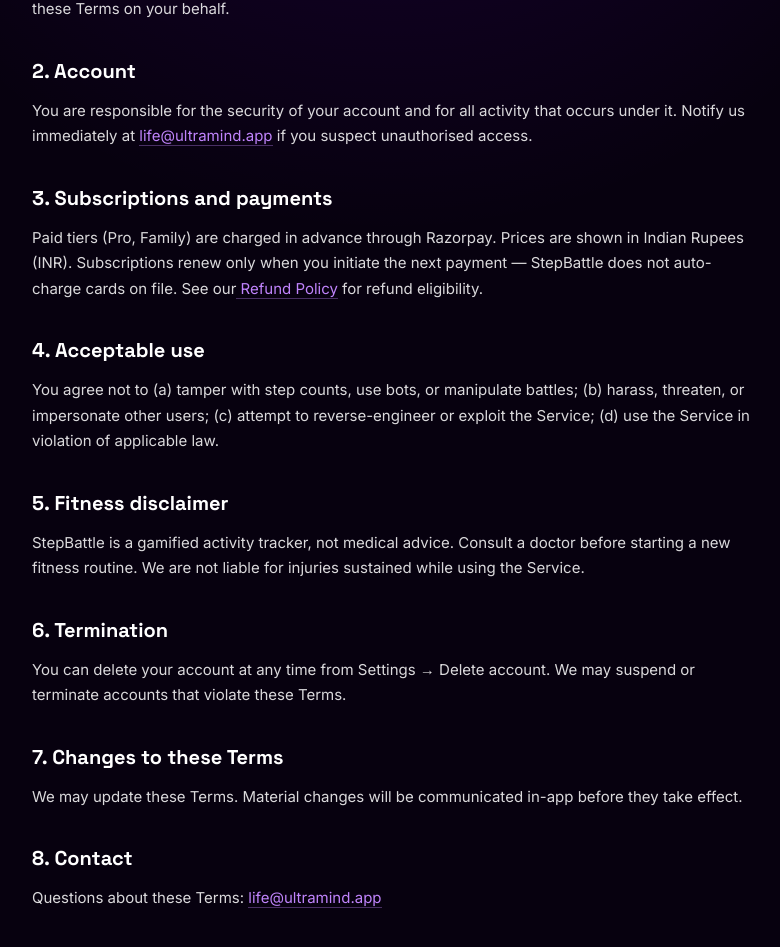
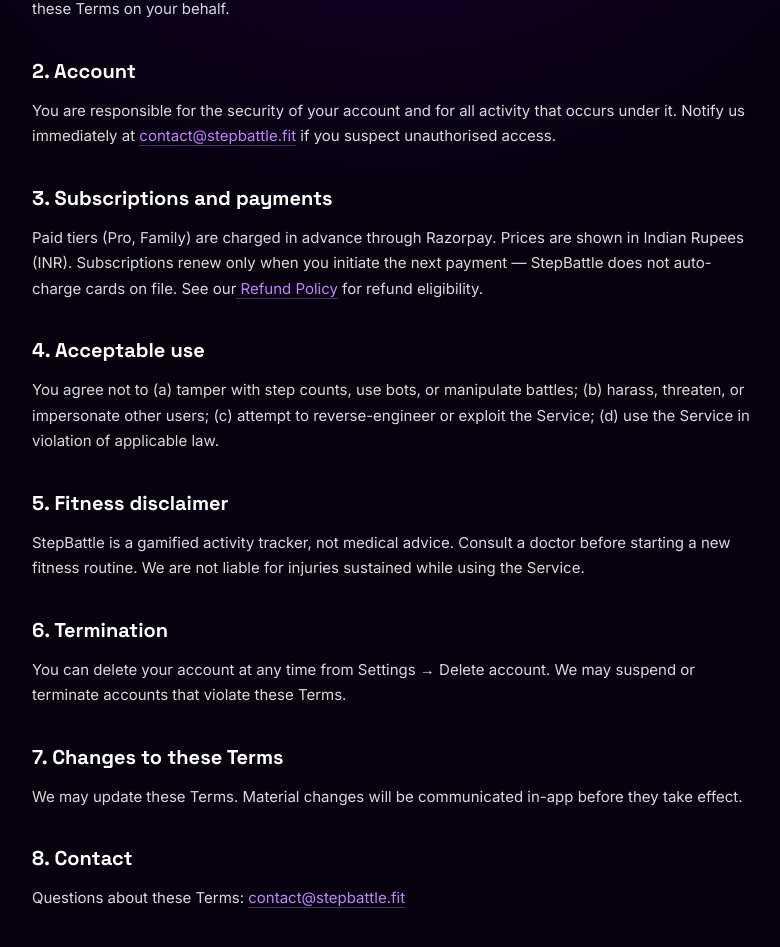
Before and after one commit to vipasatech/stepBattle_web, a React (Vite) app: page /terms in a window 1280 px wide. Shown: the part 375-1322 px from the top of the page, without its empty margins (248-1028 px from the left). Built offline with nearby package versions, Linux system fonts and the light colour scheme; no server answers.

Commit message:
Add /api/user-delete + /terms and /privacy pages

```diff
--- a/src/pages/Privacy.jsx
+++ b/src/pages/Privacy.jsx
@@ -103,7 +103,7 @@
           StepBattle is not directed at children under 13. If we learn
           we've collected data from a child under 13 we will delete
           it. Contact{" "}
-          <a href="mailto:life@ultramind.app">life@ultramind.app</a>{" "}
+          <a href="mailto:contact@stepbattle.fit">contact@stepbattle.fit</a>{" "}
           if you believe your child has created an account.
         </p>
 
@@ -117,7 +117,7 @@
         <h2>7. Contact</h2>
         <p>
           Questions or requests:{" "}
-          <a href="mailto:life@ultramind.app">life@ultramind.app</a>
+          <a href="mailto:contact@stepbattle.fit">contact@stepbattle.fit</a>
         </p>
       </article>
     </main>
--- a/src/pages/Terms.jsx
+++ b/src/pages/Terms.jsx
@@ -34,7 +34,7 @@
         <p>
           You are responsible for the security of your account and for
           all activity that occurs under it. Notify us immediately at{" "}
-          <a href="mailto:life@ultramind.app">life@ultramind.app</a> if
+          <a href="mailto:contact@stepbattle.fit">contact@stepbattle.fit</a> if
           you suspect unauthorised access.
         </p>
 
@@ -44,7 +44,7 @@
           Razorpay. Prices are shown in Indian Rupees (INR).
           Subscriptions renew only when you initiate the next payment
           — StepBattle does not auto-charge cards on file. See our
-          <a href="mailto:life@ultramind.app"> Refund Policy</a> for
+          <a href="mailto:contact@stepbattle.fit"> Refund Policy</a> for
           refund eligibility.
         </p>
 
@@ -80,7 +80,7 @@
         <h2>8. Contact</h2>
         <p>
           Questions about these Terms:{" "}
-          <a href="mailto:life@ultramind.app">life@ultramind.app</a>
+          <a href="mailto:contact@stepbattle.fit">contact@stepbattle.fit</a>
         </p>
       </article>
     </main>
```
